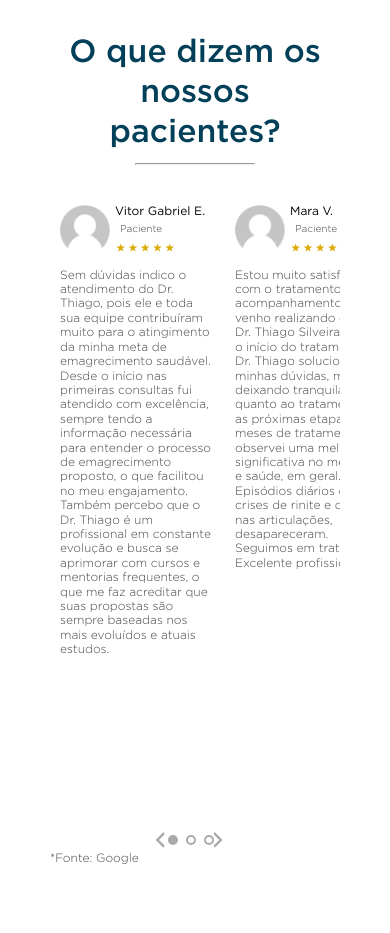
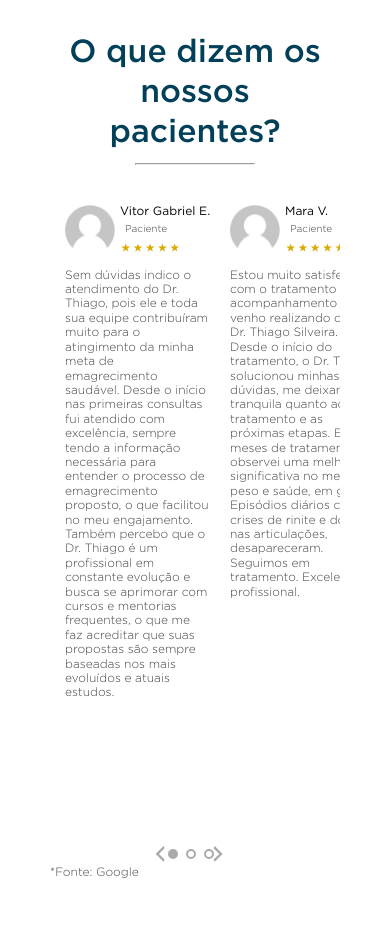
Before and after one commit to douglasfcsoares/drThiagoSilveira, a plain HTML site: page index.html in a window 390 px wide. Shown: the part 4289-5222 px from the top of the page. Drawn offline with Linux system fonts and the light colour scheme; grey boxes are pictures that could not be loaded.

Commit message:
Adicionando animações e bolas no mobile 02

```diff
--- a/assets/css/style.css
+++ b/assets/css/style.css
@@ -1329,7 +1329,7 @@ https://www.w3schools.com/howto/howto_css_hide_scrollbars.asp */
   .item {
     max-width: 36.4rem;
     width: 100%;
-    padding-left: 1rem;
+    padding-left: 1.5rem;
     display: flex;
     gap: .5rem;
     flex-shrink: 0;
@@ -1337,7 +1337,8 @@ https://www.w3schools.com/howto/howto_css_hide_scrollbars.asp */
   }
 
   #comments .commentsContentMobile .commentUnitMobile {
-    max-width: 17rem;
+    max-width: 16rem;
+    width: 100%;
     flex-shrink: 0;
   }
 
```
